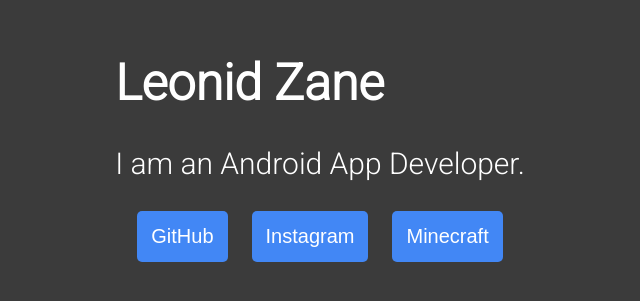
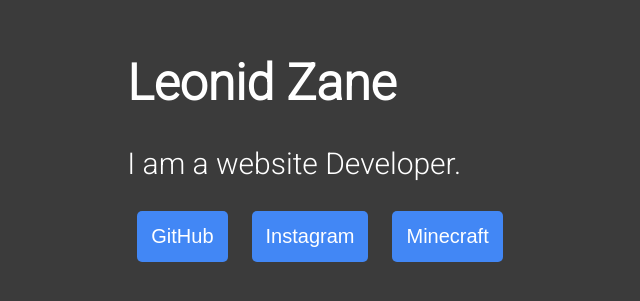
Before and after one commit to leonidzane/website, a plain HTML site: page index.html in a window 1280 px wide. Shown: the part 259-560 px from the top of the page, without its empty margins (320-960 px from the left). Drawn offline with Linux system fonts and the light colour scheme.

Commit message:
Update index.html

```diff
--- a/index.html
+++ b/index.html
@@ -20,7 +20,7 @@
 		<div class="hero">
 			<div>
 				<h1>Leonid Zane</h1>
-				<p>I am an Android App Developer.</p>
+				<p>I am a website Developer.</p>
 				<div class="center-text">
 					<a href="https://github.com/leonidzane/"><button>GitHub</button></a>
 					<a href="https://instagram.com/leonidzane/"><button>Instagram</button></a>
```
